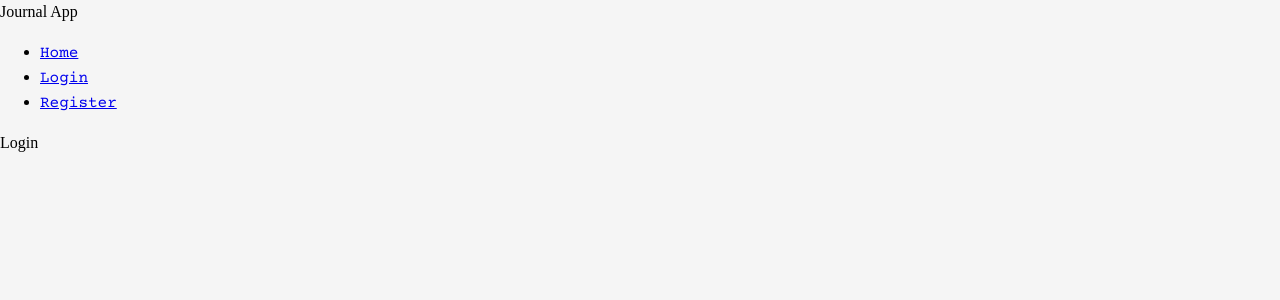
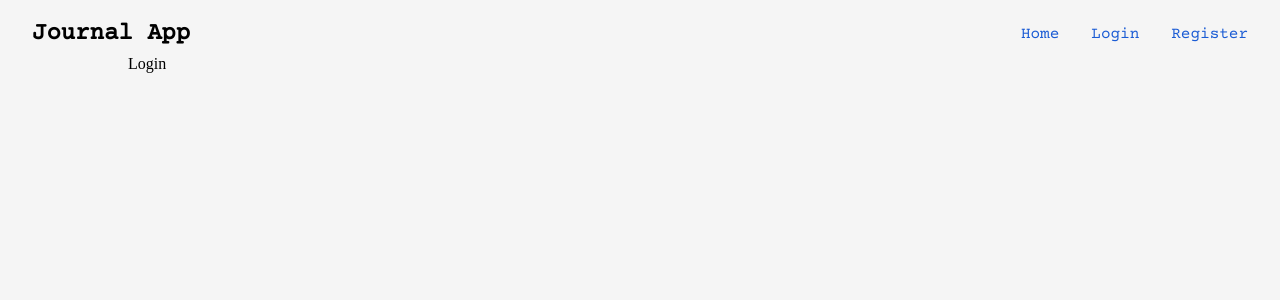
Before and after one commit to GuRuGuMaWaRu/journal-app, a React (Create React App) app in the folder client/: page /login in a window 1280 px wide. Shown: the top 300 px of the page. Built offline with nearby package versions, Linux system fonts and the light colour scheme.

Commit message:
Client --- add more styling to body and nav

```diff
--- /dev/null
+++ b/client/src/App.css
@@ -0,0 +1,4 @@
+.container {
+  height: calc(100vh - 52px);
+  margin: 52px 10% 0;
+}
--- a/client/src/App.js
+++ b/client/src/App.js
@@ -1,29 +1,19 @@
 import React from "react";
-import { BrowserRouter as Router, Route, Link, Switch } from "react-router-dom";
+import { BrowserRouter as Router, Route, Switch } from "react-router-dom";
 
+import Navbar from "./components/layout/Navbar";
 import Main from "./components/pages/Main";
 import Login from "./components/pages/Login";
 import Register from "./components/pages/Register";
 import NotFound from "./components/pages/NotFound";
+import "./App.css";
 
 function App() {
   return (
     <Router>
-      <nav>
-        <span>Journal App</span>
-        <ul>
-          <li>
-            <Link to="/">Home</Link>
-          </li>
-          <li>
-            <Link to="/login">Login</Link>
-          </li>
-          <li>
-            <Link to="/register">Register</Link>
-          </li>
-        </ul>
-      </nav>
+      <Navbar />
 
+      <div className="container">
         <Switch>
           <Route exact path="/">
             <Main />
@@ -38,6 +28,7 @@ function App() {
             <NotFound />
           </Route>
         </Switch>
+      </div>
     </Router>
   );
 }
--- /dev/null
+++ b/client/src/components/layout/Navbar.css
@@ -0,0 +1,23 @@
+.navbar {
+  display: flex;
+  justify-content: space-between;
+  align-items: center;
+  position: fixed;
+  top: 0;
+  width: 100%;
+  margin-top: 1rem;
+}
+
+.nav-title {
+  margin-left: 2rem;
+}
+
+.nav-items {
+  display: flex;
+}
+
+.nav-item {
+  margin-right: 2rem;
+  text-decoration: none;
+  color: var(--color-nav-item);
+}
--- /dev/null
+++ b/client/src/components/layout/Navbar.js
@@ -0,0 +1,25 @@
+import React from "react";
+import { Link } from "react-router-dom";
+
+import "./Navbar.css";
+
+const Navbar = () => {
+  return (
+    <nav className="navbar">
+      <h1 className="nav-title">Journal App</h1>
+      <div className="nav-items">
+        <Link to="/" className="nav-item">
+          Home
+        </Link>
+        <Link to="/login" className="nav-item">
+          Login
+        </Link>
+        <Link to="/register" className="nav-item">
+          Register
+        </Link>
+      </div>
+    </nav>
+  );
+};
+
+export default Navbar;
--- a/client/src/index.css
+++ b/client/src/index.css
@@ -3,7 +3,9 @@
 * {
   --title-font: "Courier Prime", monospace;
   --text-font: "Roboto", sans-serif;
+
   --color-body-bg: whitesmoke;
+  --color-nav-item: rgb(26, 91, 212);
 }
 
 /* Fonts */
@@ -52,7 +54,7 @@ ol[class] {
 
 /* Set core body defaults */
 body {
-  min-height: 100vh;
+  min-height: calc(100vh - 52px);
   scroll-behavior: smooth;
   text-rendering: optimizeSpeed;
   line-height: 1.5;
```
Lines whose indentation alone changed are shown as unchanged.
